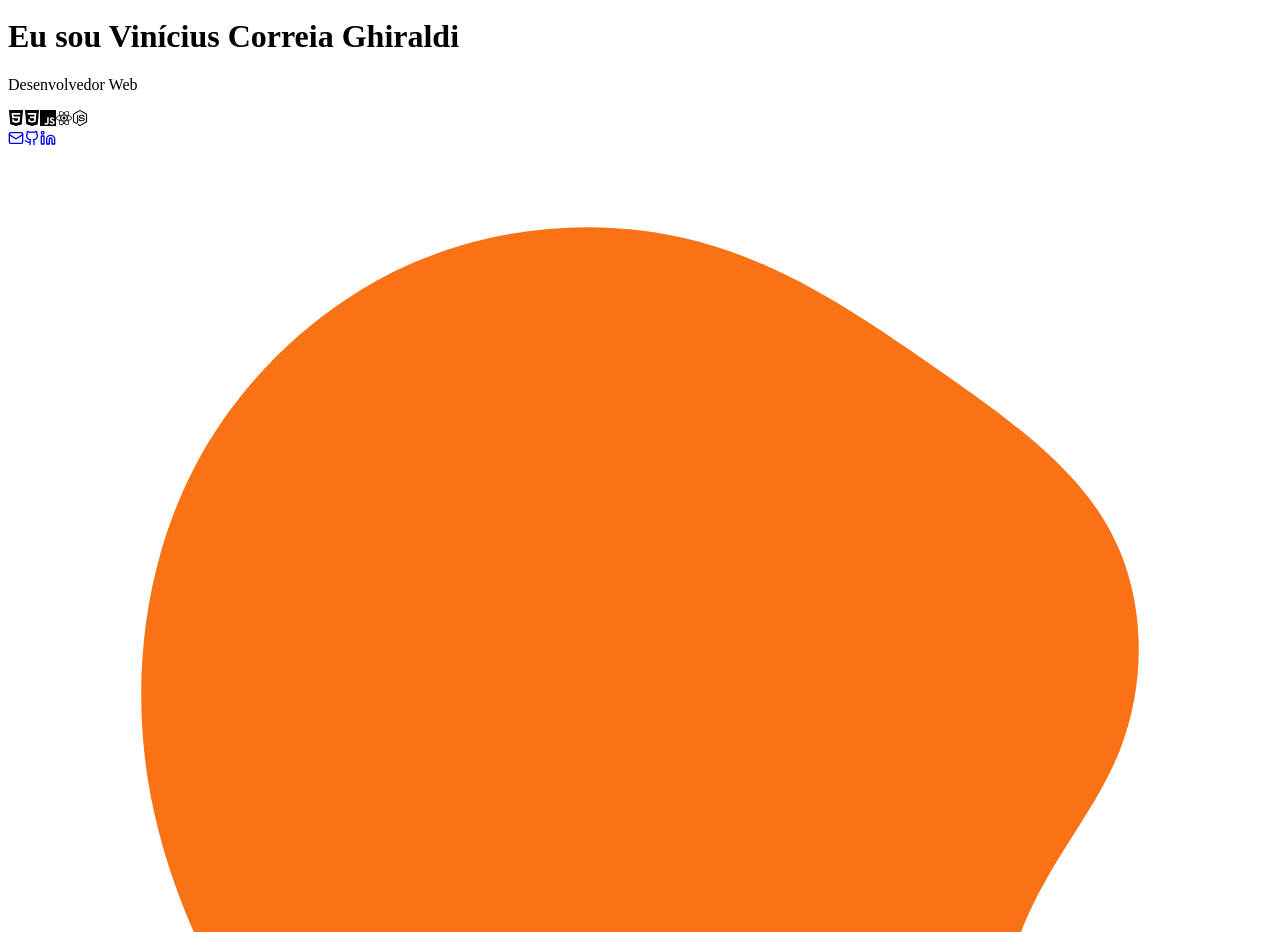
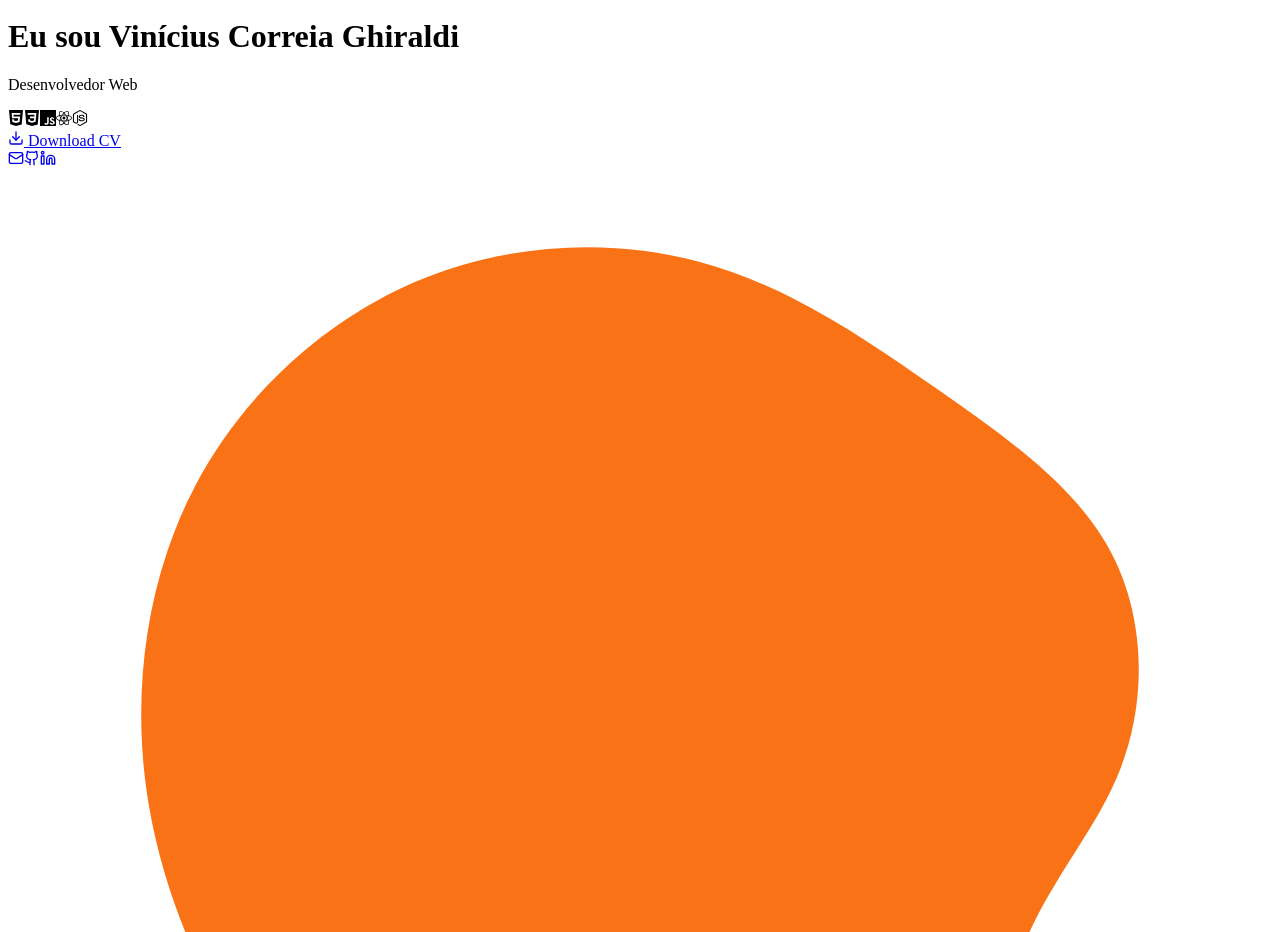
Before and after one commit to ViniGhiraldi/vinighiraldi.github.io, a React (Vite) app: page / in a window 1280 px wide. Shown: the part 1480-2412 px from the top of the page. Built offline with nearby package versions, Linux system fonts and the light colour scheme; no server answers.

Commit message:
feat: added cv download

```diff
--- a/package.json
+++ b/package.json
@@ -13,7 +13,6 @@
   },
   "dependencies": {
     "framer-motion": "^10.12.21",
-    "lucide-react": "^0.260.0",
     "react": "^18.2.0",
     "react-dom": "^18.2.0",
     "react-icons": "^4.10.1"
--- a/src/App.tsx
+++ b/src/App.tsx
@@ -1,8 +1,9 @@
 import fotoDePerfil from './assets/perfil.png';
 import fotoApontando from './assets/apontando.png';
+import curriculo from './assets/curriculo.pdf';
 import { motion } from 'framer-motion';
 import { Box, Carousel, EducationCard, Header, SVGArrow, SVGInvertedArrowDivider, SVGInvertedBookDivider, SVGOrangeBubble, SVGTiltDivider, SVGTriangleDivider, SVGWaveOpacityDivider, SkillCard } from './shared/components';
-import { LuChevronDown, LuGithub, LuLink, LuLinkedin, LuMail } from 'react-icons/lu';
+import { LuChevronDown, LuGithub, LuLink, LuLinkedin, LuMail, LuDownload } from 'react-icons/lu';
 import { SiHtml5, SiCss3, SiJavascript, SiTypescript, SiReact, SiNodedotjs, SiTailwindcss, SiStyledcomponents, SiMui, SiFigma, SiGit, SiAxios, SiBootstrap, SiJquery, SiVite, SiPostgresql, SiSqlite, SiExpress, SiReactrouter, SiJest, SiJsonwebtokens, SiWhatsapp } from 'react-icons/si';
 import { useEffect, useState } from 'react';
 import { Environment } from './shared/environment/Environment';
@@ -45,6 +46,7 @@ export const App = () => {
                 <SiNodedotjs className='h-8 w-8 transition-colors fill-zinc-500 hover:fill-[#80BD41]' title='NodeJs' />
               </div>
             </div>
+            <motion.a href={curriculo} download whileHover={{scale: 1.1}} className='px-8 py-2 rounded-sm shadow-[0_10px_10px_-10px_#00000099] w-fit bg-gradient-to-r from-orange-500 to-red-500 font-inter tracking-tighter text-xl flex gap-4 items-center'><LuDownload className=''/> Download CV</motion.a>
             <div className='flex flex-wrap md:justify-center gap-8'>
               <motion.a href='mailto:vinighiraldi198@gmail.com' target='_blank' whileHover={{ scale: 1.25 }} className='p-2 bg-gradient-to-br from-orange-500 to-red-500 hover:bg-gradient-to-tl rounded-full shadow-md shadow-black' title='E-mail'>
                 <LuMail className='text-zinc-900 h-9 w-9' />
@@ -72,7 +74,9 @@ export const App = () => {
           <LuChevronDown className='text-white h-12 w-12' strokeWidth={1.5} />
         </a>
       </div>
+
       {/* About */}
+
       <div id='about' className='flex flex-col relative bg-[#272727]'>
         <SVGTriangleDivider className="absolute top-0 left-0 w-full overflow-hidden leading-[0]" />
         <Box className='container mt-20 px-8 py-20 flex justify-around items-center gap-12'>
```
Also changed, not shown: 8 other files (tests, documents, lock files or other folders).
